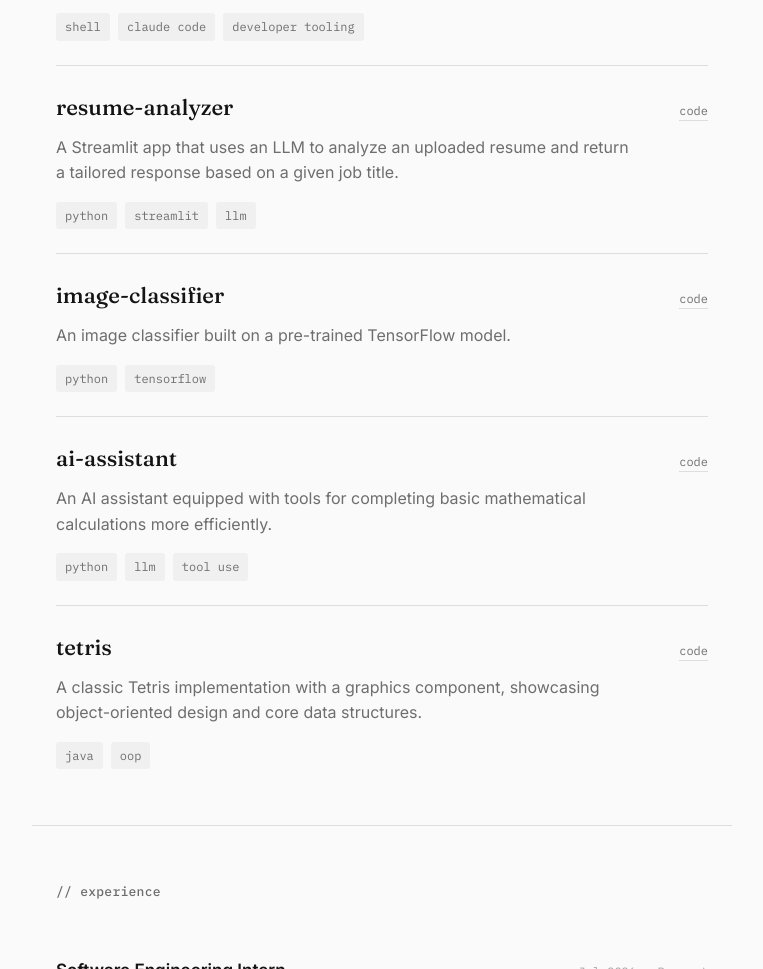
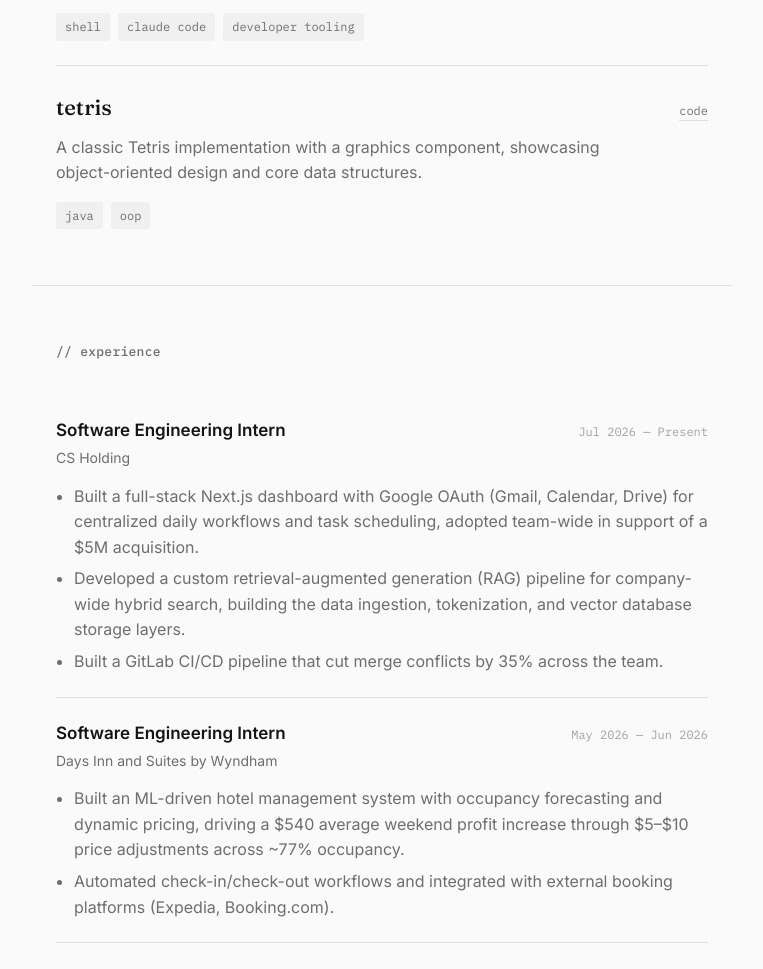
Before and after one commit to TheMuffinMan1320/personal-site, a plain HTML site: page index.html in a window 1280 px wide. Shown: the part 2378-3347 px from the top of the page, without its empty margins (258-1021 px from the left). Drawn offline with Linux system fonts and the light colour scheme.

Commit message:
filtererd out non-impactful projects

```diff
--- a/index.html
+++ b/index.html
@@ -183,53 +183,6 @@
 
     <article class="project">
       <div class="project-head">
-        <h3>resume-analyzer</h3>
-        <div class="project-links">
-          <a href="https://github.com/TheMuffinMan1320/resume-analyzer" target="_blank" rel="noopener">code</a>
-        </div>
-      </div>
-      <p class="project-desc">
-        A Streamlit app that uses an LLM to analyze an uploaded resume and return a
-        tailored response based on a given job title.
-      </p>
-      <ul class="tags">
-        <li>python</li><li>streamlit</li><li>llm</li>
-      </ul>
-    </article>
-
-    <article class="project">
-      <div class="project-head">
-        <h3>image-classifier</h3>
-        <div class="project-links">
-          <a href="https://github.com/TheMuffinMan1320/image-classifier" target="_blank" rel="noopener">code</a>
-        </div>
-      </div>
-      <p class="project-desc">
-        An image classifier built on a pre-trained TensorFlow model.
-      </p>
-      <ul class="tags">
-        <li>python</li><li>tensorflow</li>
-      </ul>
-    </article>
-
-    <article class="project">
-      <div class="project-head">
-        <h3>ai-assistant</h3>
-        <div class="project-links">
-          <a href="https://github.com/TheMuffinMan1320/ai-assistant" target="_blank" rel="noopener">code</a>
-        </div>
-      </div>
-      <p class="project-desc">
-        An AI assistant equipped with tools for completing basic mathematical
-        calculations more efficiently.
-      </p>
-      <ul class="tags">
-        <li>python</li><li>llm</li><li>tool use</li>
-      </ul>
-    </article>
-
-    <article class="project">
-      <div class="project-head">
         <h3>tetris</h3>
         <div class="project-links">
           <a href="https://github.com/TheMuffinMan1320/tetris" target="_blank" rel="noopener">code</a>
```
